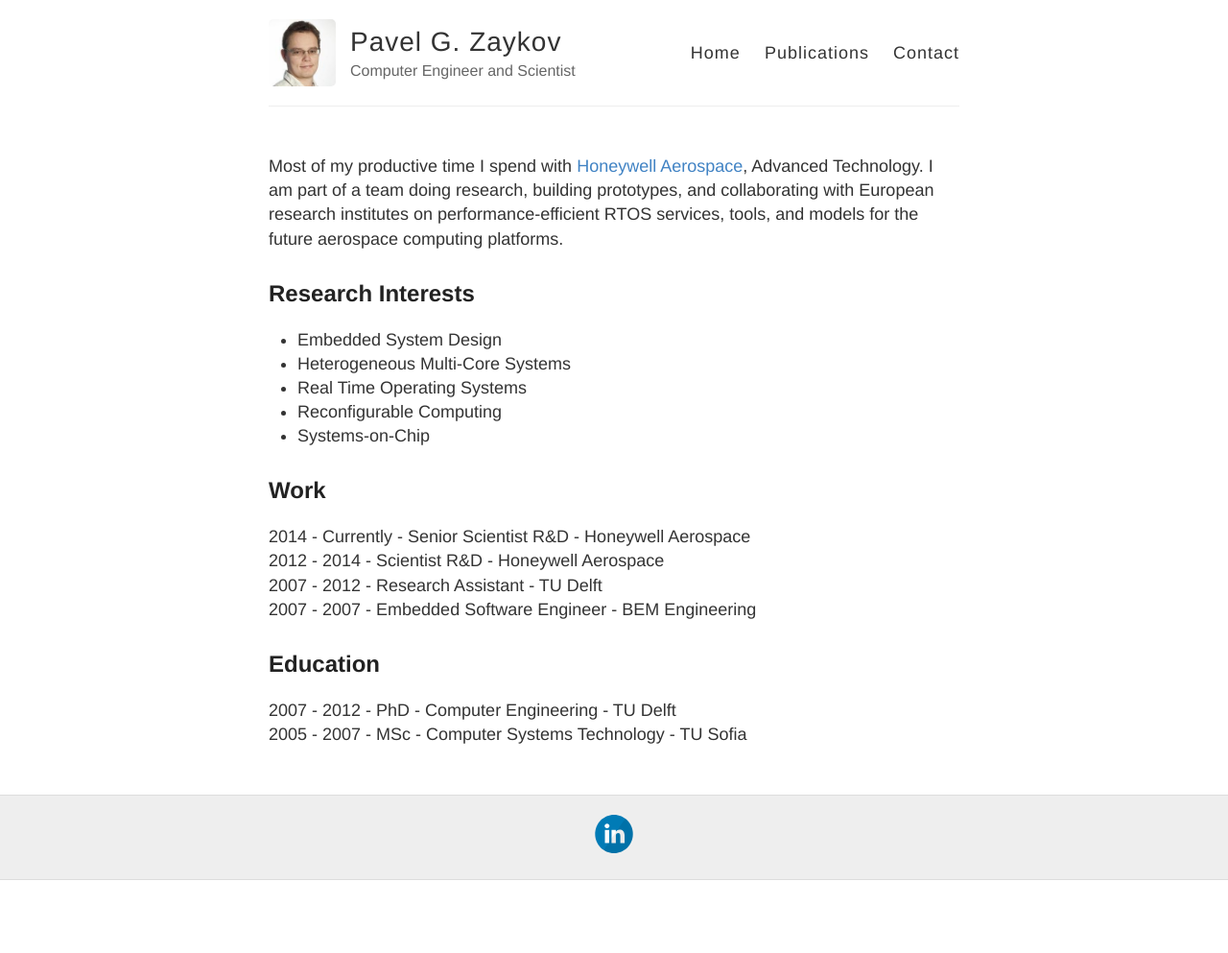
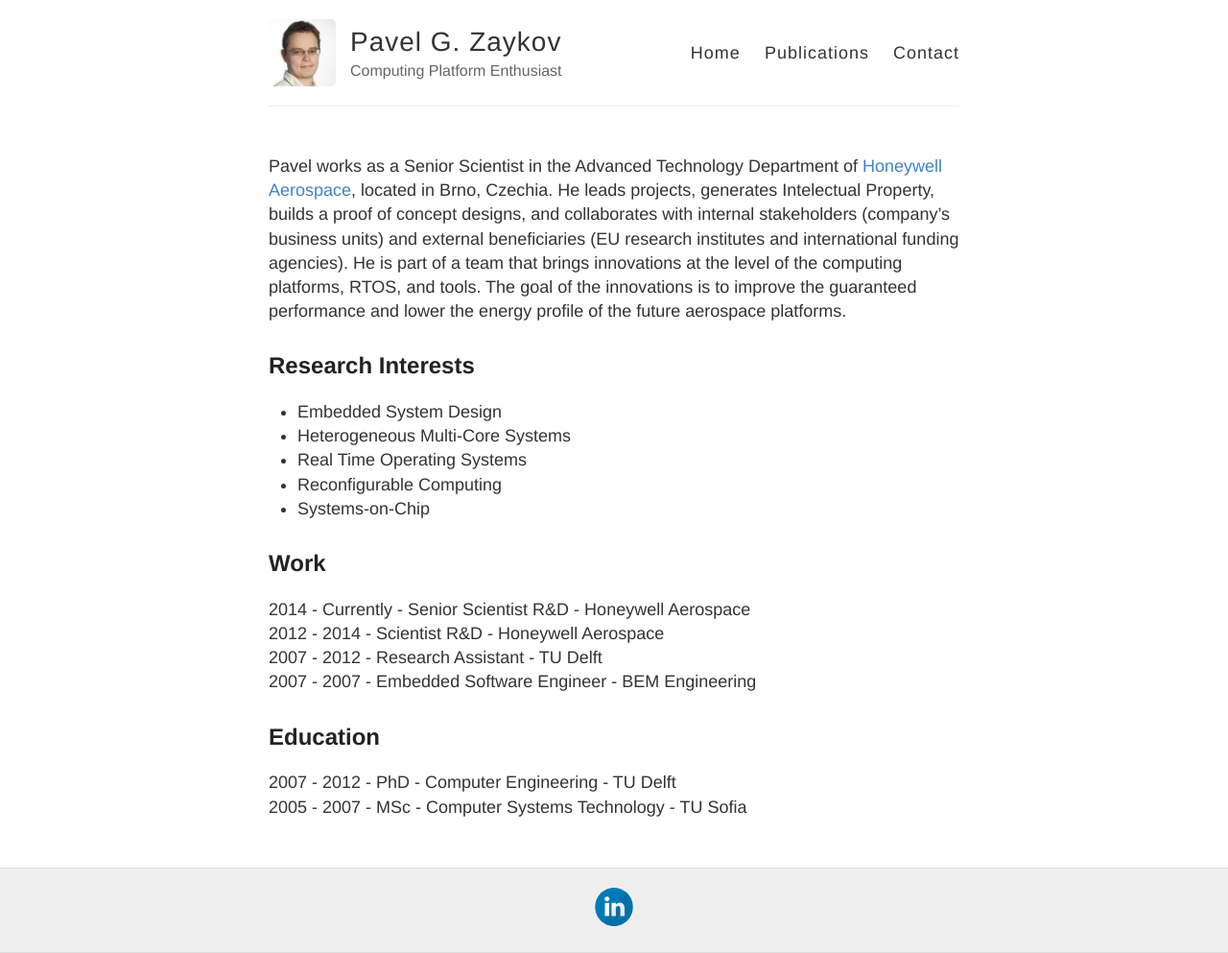
Before and after one commit to zaykov/web-page, a Jekyll site: the page built from index.md, in a window 1280 px wide. Shown: the whole page at 96% size. Built offline with Jekyll 4.4.1, drawn with Linux system fonts in a browser that asks for light colours; comment, search, counter and statistics services are not loaded; before the commit the page ends 917 px from its top, so only the background shows below that.

Commit message:
Description has been improved.

```diff
--- a/_config.yml
+++ b/_config.yml
@@ -6,7 +6,7 @@
 name: Pavel G. Zaykov
 
 # Short bio or description (displayed in the header)
-description: Computer Engineer and Scientist
+description: Computing Platform Enthusiast
 
 # URL of your avatar or profile pic (you could use your GitHub profile pic)
 avatar: ../images/me.jpg
--- a/index.md
+++ b/index.md
@@ -2,7 +2,7 @@
 layout: page
 ---
 
-Most of my productive time I spend with <a href="http://aerospace.honeywell.com/" target="_blank">Honeywell Aerospace</a>, Advanced Technology. I am part of a team doing research, building prototypes, and collaborating with European research institutes on performance-efficient RTOS services, tools, and models for the future aerospace computing platforms.
+Pavel works as a Senior Scientist in the Advanced Technology Department of <a href="http://aerospace.honeywell.com/" target="_blank">Honeywell Aerospace</a>, located in Brno, Czechia. He leads projects, generates Intelectual Property, builds a proof of concept designs, and collaborates with internal stakeholders (company's business units) and external beneficiaries (EU research institutes and international funding agencies). He is part of a team that brings innovations at the level of the computing platforms, RTOS, and tools. The goal of the innovations is to improve the guaranteed performance and lower the energy profile of the future aerospace platforms.
 
 ## Research Interests
 * Embedded System Design
```
